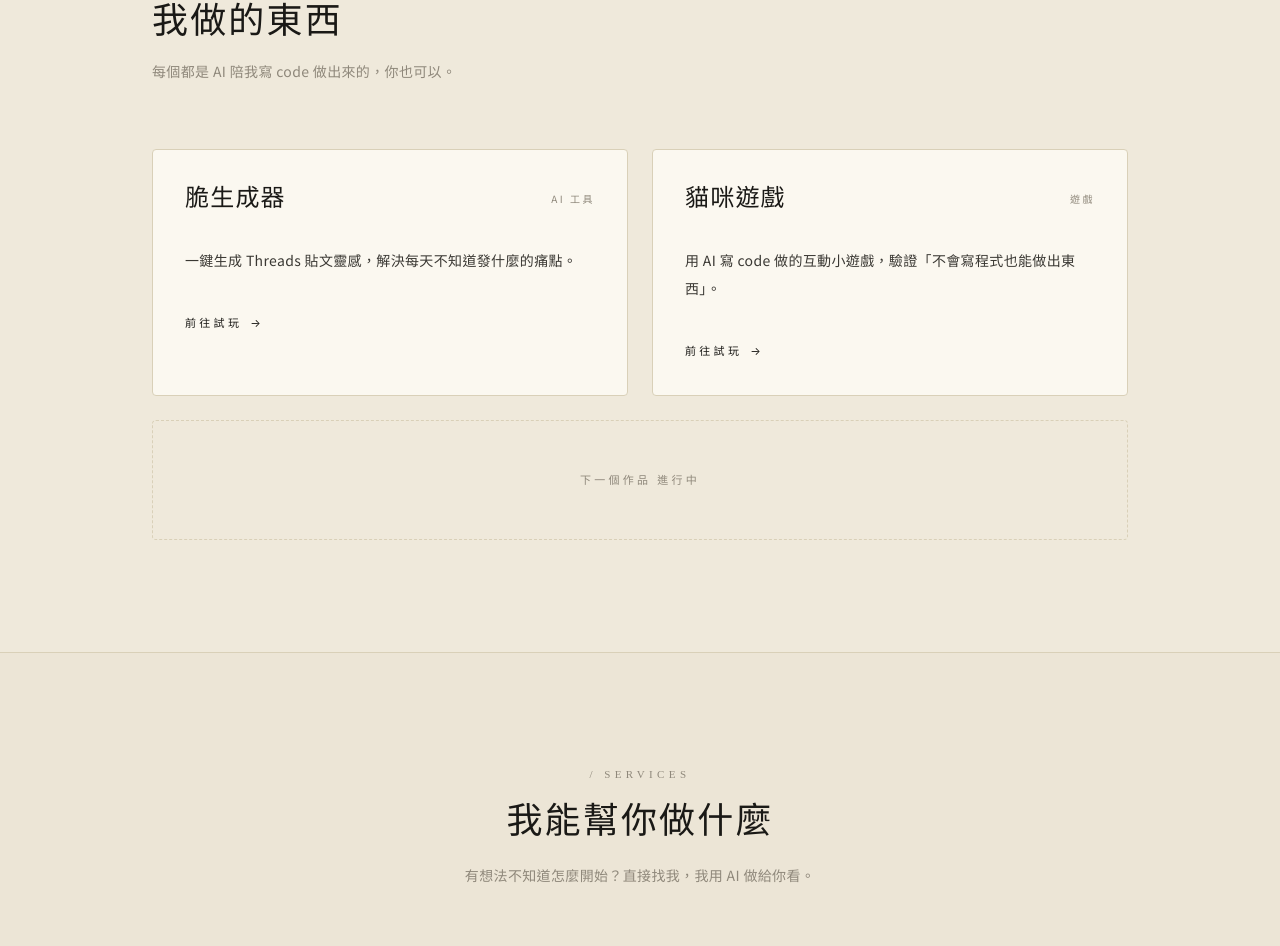
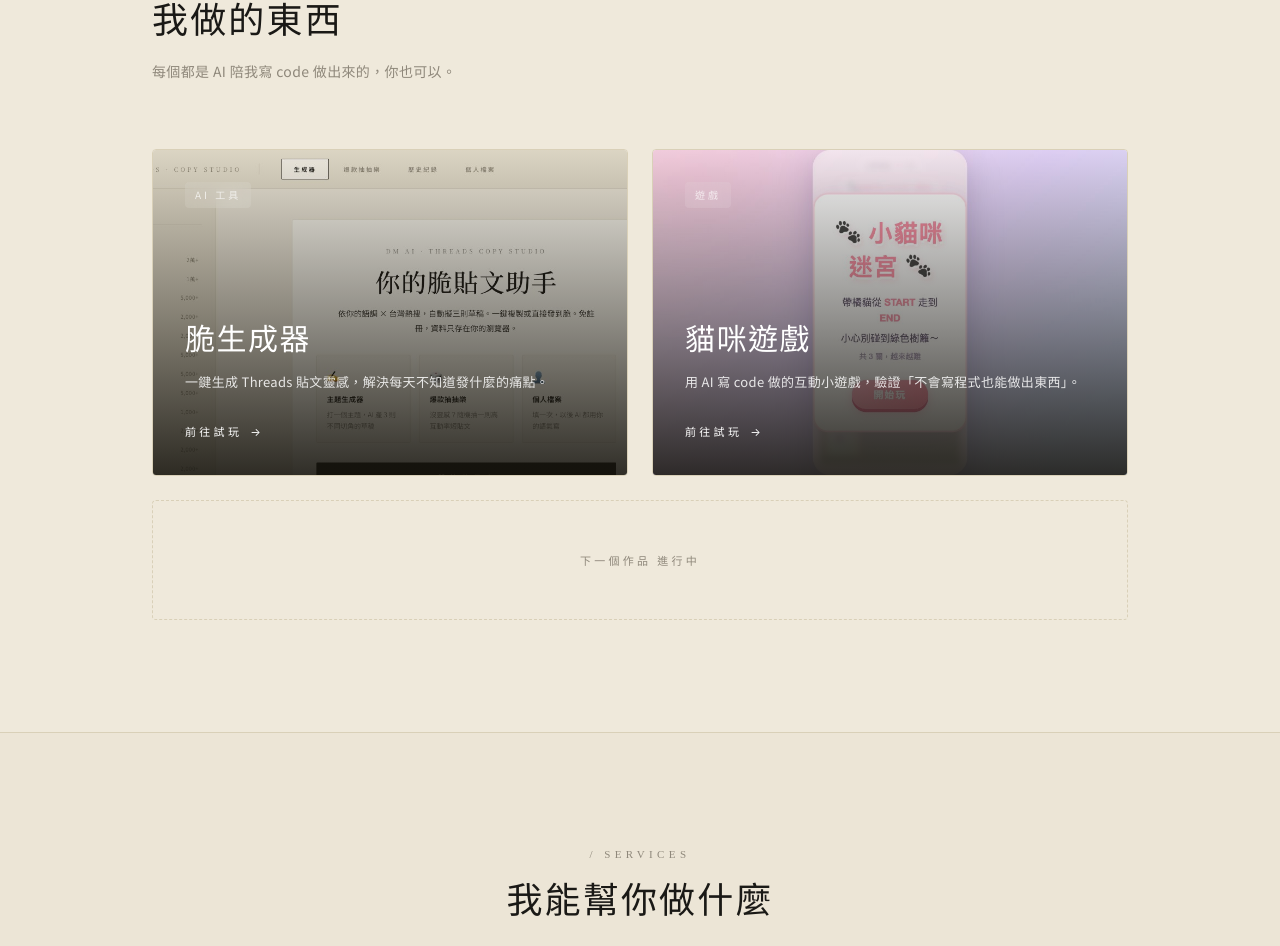
Before and after one commit to dmai-tech/dm-ai-site, a Next.js app: page / in a window 1280 px wide. Shown: the part 922-1868 px from the top of the page. Built offline with nearby package versions, Linux system fonts and the light colour scheme.

Commit message:
Works 卡加截圖背景 + ImageHoverCard 元件
- 脆生成器、貓咪遊戲改為背景圖卡片
- 漸層 overlay 確保文字可讀
- hover 圖片微放大 1.06 + 卡片浮起

```diff
--- a/src/app/page.tsx
+++ b/src/app/page.tsx
@@ -1,5 +1,5 @@
 import FadeInSection from "@/components/FadeInSection";
-import HoverCard from "@/components/HoverCard";
+import ImageHoverCard from "@/components/ImageHoverCard";
 import MagneticButton from "@/components/MagneticButton";
 import RevealHeading from "@/components/RevealHeading";
 import ServiceCard from "@/components/ServiceCard";
@@ -14,12 +14,14 @@ const works = [
     desc: "一鍵生成 Threads 貼文靈感，解決每天不知道發什麼的痛點。",
     url: "https://dmai-tech.vercel.app",
     tag: "AI 工具",
+    image: "/works/dmai-tech.jpeg",
   },
   {
     title: "貓咪遊戲",
     desc: "用 AI 寫 code 做的互動小遊戲，驗證「不會寫程式也能做出東西」。",
     url: "https://scary-cat-maze.vercel.app",
     tag: "遊戲",
+    image: "/works/cat.jpeg",
   },
 ];
 
@@ -116,26 +118,15 @@ export default function Home() {
 
         <div className="grid sm:grid-cols-2 gap-6">
           {works.map((w) => (
-            <HoverCard
+            <ImageHoverCard
               key={w.title}
               href={w.url}
-              className="p-8 rounded-sm border border-border bg-paper transition-colors"
-            >
-              <div className="flex justify-between items-start mb-8">
-                <h3 className="font-serif text-2xl font-medium tracking-[0.05em] text-foreground">
-                  {w.title}
-                </h3>
-                <span className="text-[10px] tracking-[0.25em] uppercase text-muted pt-2">
-                  {w.tag}
-                </span>
-              </div>
-              <p className="text-ink-soft leading-[2] text-[14px] tracking-wide mb-8">
-                {w.desc}
-              </p>
-              <p className="text-[11px] tracking-[0.3em] uppercase text-foreground inline-flex items-center gap-2 group-hover:gap-3 transition-all">
-                前往試玩 <span>→</span>
-              </p>
-            </HoverCard>
+              image={w.image}
+              alt={`${w.title} 作品截圖`}
+              title={w.title}
+              desc={w.desc}
+              tag={w.tag}
+            />
           ))}
           <div className="sm:col-span-2 p-8 rounded-sm border border-dashed border-border flex items-center justify-center min-h-[120px]">
             <p className="text-[11px] tracking-[0.3em] uppercase text-muted">
--- a/src/components/HoverCard.tsx
+++ /dev/null
@@ -1,42 +0,0 @@
-"use client";
-
-import { motion, useReducedMotion } from "framer-motion";
-import type { ReactNode } from "react";
-
-type Props = {
-  href: string;
-  children: ReactNode;
-  className?: string;
-  external?: boolean;
-};
-
-export default function HoverCard({
-  href,
-  children,
-  className = "",
-  external = true,
-}: Props) {
-  const reduce = useReducedMotion();
-
-  return (
-    <motion.a
-      href={href}
-      target={external ? "_blank" : undefined}
-      rel={external ? "noopener noreferrer" : undefined}
-      className={`group block ${className}`}
-      whileHover={
-        reduce
-          ? undefined
-          : {
-              y: -10,
-              scale: 1.02,
-              boxShadow:
-                "0 24px 48px -16px rgba(60, 45, 25, 0.32), 0 8px 16px -8px rgba(180, 130, 70, 0.28), 0 0 0 1px rgba(200, 150, 80, 0.35)",
-            }
-      }
-      transition={{ duration: 0.28, ease: [0.22, 1, 0.36, 1] }}
-    >
-      {children}
-    </motion.a>
-  );
-}
--- /dev/null
+++ b/src/components/ImageHoverCard.tsx
@@ -0,0 +1,86 @@
+"use client";
+
+import { motion, useReducedMotion } from "framer-motion";
+import Image from "next/image";
+
+type Props = {
+  href: string;
+  image: string;
+  alt: string;
+  title: string;
+  desc: string;
+  tag: string;
+  external?: boolean;
+};
+
+export default function ImageHoverCard({
+  href,
+  image,
+  alt,
+  title,
+  desc,
+  tag,
+  external = true,
+}: Props) {
+  const reduce = useReducedMotion();
+
+  return (
+    <motion.a
+      href={href}
+      target={external ? "_blank" : undefined}
+      rel={external ? "noopener noreferrer" : undefined}
+      className="group relative block rounded-sm overflow-hidden border border-border bg-paper aspect-[4/3] sm:aspect-[16/11]"
+      whileHover={
+        reduce
+          ? undefined
+          : {
+              y: -10,
+              scale: 1.02,
+              boxShadow:
+                "0 24px 48px -16px rgba(60, 45, 25, 0.32), 0 8px 16px -8px rgba(180, 130, 70, 0.28), 0 0 0 1px rgba(200, 150, 80, 0.35)",
+            }
+      }
+      transition={{ duration: 0.3, ease: [0.22, 1, 0.36, 1] }}
+    >
+      <motion.div
+        className="absolute inset-0"
+        whileHover={reduce ? undefined : { scale: 1.06 }}
+        transition={{ duration: 0.5, ease: [0.22, 1, 0.36, 1] }}
+      >
+        <Image
+          src={image}
+          alt={alt}
+          fill
+          sizes="(max-width: 640px) 100vw, 50vw"
+          className="object-cover"
+          priority={false}
+        />
+      </motion.div>
+
+      <div
+        aria-hidden
+        className="absolute inset-0 bg-gradient-to-t from-[rgba(20,18,12,0.88)] via-[rgba(20,18,12,0.45)] to-[rgba(20,18,12,0.05)] group-hover:from-[rgba(20,18,12,0.92)] transition-all duration-500"
+      />
+
+      <div className="relative z-10 h-full flex flex-col p-7 sm:p-8">
+        <div className="flex justify-between items-start">
+          <span className="text-[10px] tracking-[0.3em] uppercase text-white/70 backdrop-blur-sm bg-white/10 px-2.5 py-1 rounded-sm">
+            {tag}
+          </span>
+        </div>
+
+        <div className="mt-auto">
+          <h3 className="font-serif text-2xl sm:text-3xl font-medium tracking-[0.05em] text-white mb-3">
+            {title}
+          </h3>
+          <p className="text-white/85 leading-[1.9] text-[13px] tracking-wide mb-5 max-w-md">
+            {desc}
+          </p>
+          <p className="text-[11px] tracking-[0.3em] uppercase text-white inline-flex items-center gap-2 group-hover:gap-3 transition-all">
+            前往試玩 <span>→</span>
+          </p>
+        </div>
+      </div>
+    </motion.a>
+  );
+}
```
Also changed, not shown: public/works/cat.jpeg (added), public/works/dmai-tech.jpeg (added).
